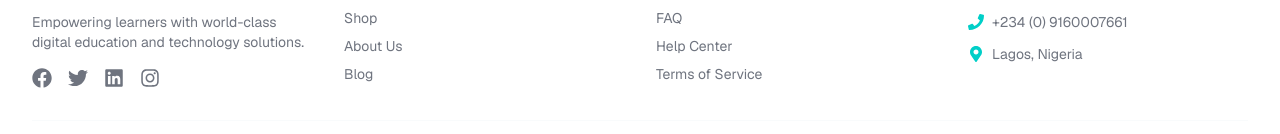
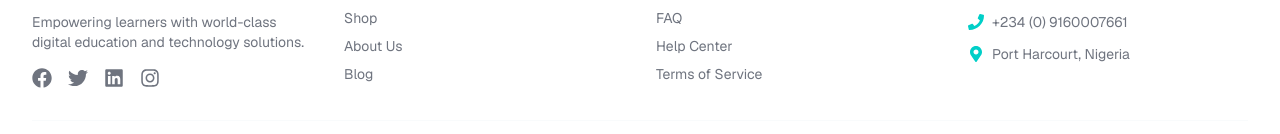
Before and after one commit to ifybugsy/ifybugsydtech, a Next.js app: page / in a window 1280 px wide. Shown: the part 3908-4042 px from the top of the page. Built offline with nearby package versions, Linux system fonts and the light colour scheme; no server answers.

Commit message:
fix footer

```diff
--- a/components/layout/Footer.tsx
+++ b/components/layout/Footer.tsx
@@ -119,7 +119,7 @@ export const Footer = () => {
               </li>
               <li className="flex items-start gap-2">
                 <FaMapMarkerAlt className="w-4 h-4 text-primary mt-0.5 flex-shrink-0" />
-                <span className="text-foreground/60">Lagos, Nigeria</span>
+                <span className="text-foreground/60">Port Harcourt, Nigeria</span>
               </li>
             </ul>
           </div>
```
